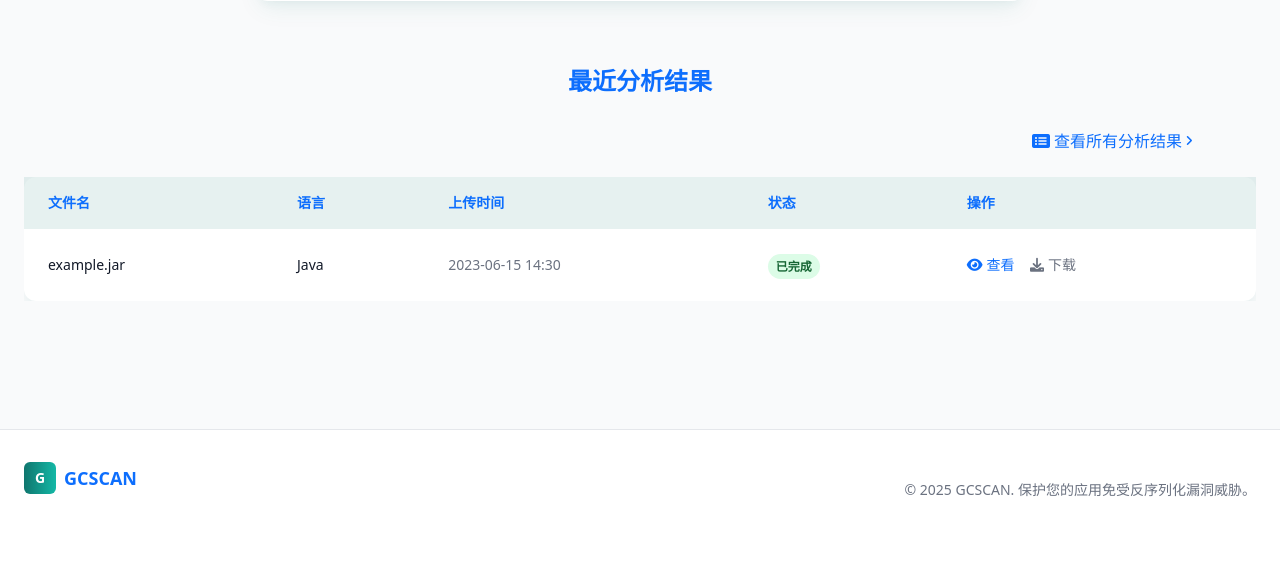
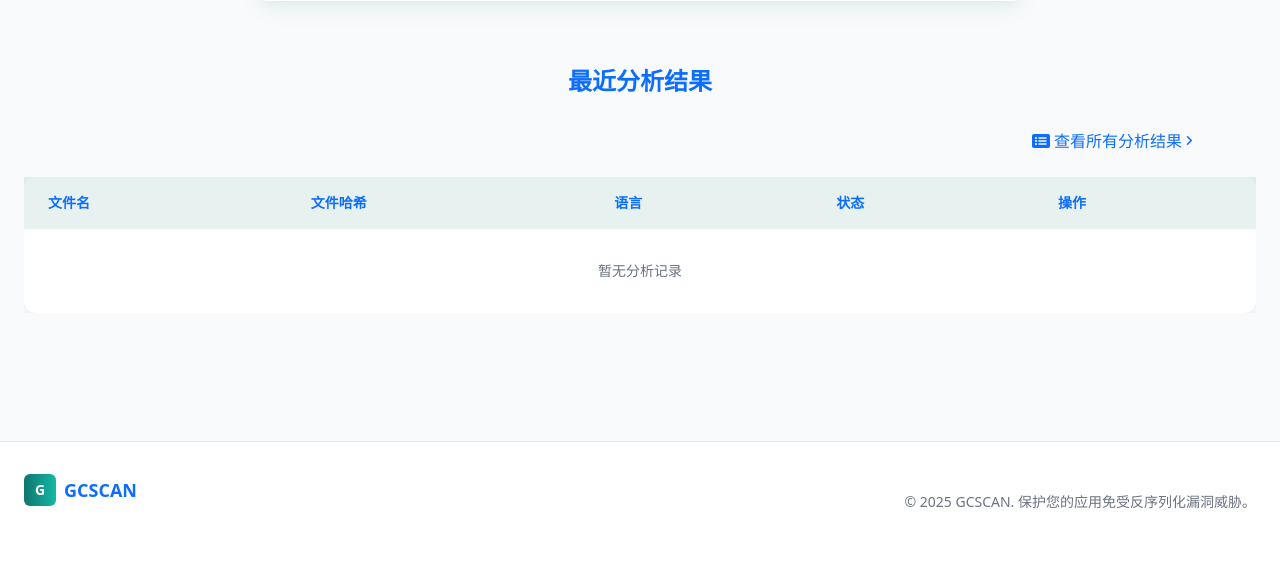
Before and after one commit to CyanM0un/DeserAnalyzer, a Flask app: template flask_app/templates/analyze.html in a window 1280 px wide. Shown: the part 681-1243 px from the top of the page. Before the commit the page ends 1178 px from the top, so only its background shows below. Run offline with Flask 3, Linux system fonts and the light colour scheme; the template is opened without the code that fills it, so the values that code supplies are empty; some libraries are stand-ins or nearby versions.

Commit message:
根据数据库返回一些结果

```diff
--- a/app.py
+++ b/app.py
@@ -251,7 +251,8 @@ def analyze():
         flash(f"{filename} 已提交分析，正在处理中...")
         return redirect(url_for('analyze'))
 
-   return render_template("analyze.html")
+   recent_records = get_several_results()
+   return render_template("analyze.html", recent_records=recent_records)
 
 if __name__ == '__main__':
     app.run(debug=True)
--- a/flask_app/templates/analyze.html
+++ b/flask_app/templates/analyze.html
@@ -106,37 +106,45 @@
 
             <div class="overflow-x-auto">
                 <table class="min-w-full bg-white rounded-xl card-shadow">
-                    <!-- 表格内容保持不变 -->
                     <thead>
                         <tr class="bg-primary/10">
                             <th class="py-3 px-6 text-left text-sm font-semibold text-primary">文件名</th>
+                            <th class="py-3 px-6 text-left text-sm font-semibold text-primary">文件哈希</th>
                             <th class="py-3 px-6 text-left text-sm font-semibold text-primary">语言</th>
-                            <th class="py-3 px-6 text-left text-sm font-semibold text-primary">上传时间</th>
                             <th class="py-3 px-6 text-left text-sm font-semibold text-primary">状态</th>
                             <th class="py-3 px-6 text-left text-sm font-semibold text-primary">操作</th>
                         </tr>
                     </thead>
                     <tbody class="divide-y divide-gray-200">
-                        <!-- 表格行保持不变 -->
+                        {% if recent_records and recent_records|length > 0 %}
+                            {% for record in recent_records %}
                             <tr class="hover:bg-gray-50 transition-colors">
-                            <td class="py-4 px-6 text-sm text-gray-900">example.jar</td>
-                            <td class="py-4 px-6 text-sm text-gray-900">Java</td>
-                            <td class="py-4 px-6 text-sm text-gray-500">2023-06-15 14:30</td>
+                                <td class="py-4 px-6 text-sm text-gray-900">{{ record.filename }}</td>
+                                <td class="py-4 px-6 text-sm text-gray-900">{{ record.file_hash }}</td>
+                                <td class="py-4 px-6 text-sm text-gray-900">{{ record.language }}</td>
                                 <td class="py-4 px-6">
-                                <span class="px-2 py-1 text-xs font-semibold rounded-full bg-green-100 text-green-800">
-                                    已完成
-                                </span>
+                                    {% if record.status == 'finished' %}
+                                    <span class="px-2 py-1 text-xs font-semibold rounded-full bg-green-100 text-green-800">已完成</span>
+                                    {% elif record.status == 'pending' %}
+                                    <span class="px-2 py-1 text-xs font-semibold rounded-full bg-yellow-100 text-yellow-800">处理中</span>
+                                    {% else %}
+                                    <span class="px-2 py-1 text-xs font-semibold rounded-full bg-red-100 text-red-800">失败</span>
+                                    {% endif %}
                                 </td>
                                 <td class="py-4 px-6 text-sm">
-                                <a href="#" class="text-primary hover:text-accent mr-3">
+                                    <a href="{{ url_for('result', file_hash=record.file_hash) }}" class="text-primary hover:text-accent mr-3">
                                         <i class="fa fa-eye mr-1"></i>查看
-                                </a>
-                                <a href="#" class="text-gray-500 hover:text-gray-700">
-                                    <i class="fa fa-download mr-1"></i>下载
                                     </a>
                                 </td>
                             </tr>
-                        <!-- 其他行保持不变 -->
+                            {% endfor %}
+                        {% else %}
+                            <tr>
+                                <td colspan="5" class="py-8 px-6 text-center text-sm text-gray-500">
+                                    暂无分析记录
+                                </td>
+                            </tr>
+                        {% endif %}
                     </tbody>
                 </table>
             </div>
```
Also changed, not shown: database.py (+18 -0 lines). Lines whose indentation alone changed are shown as unchanged.
